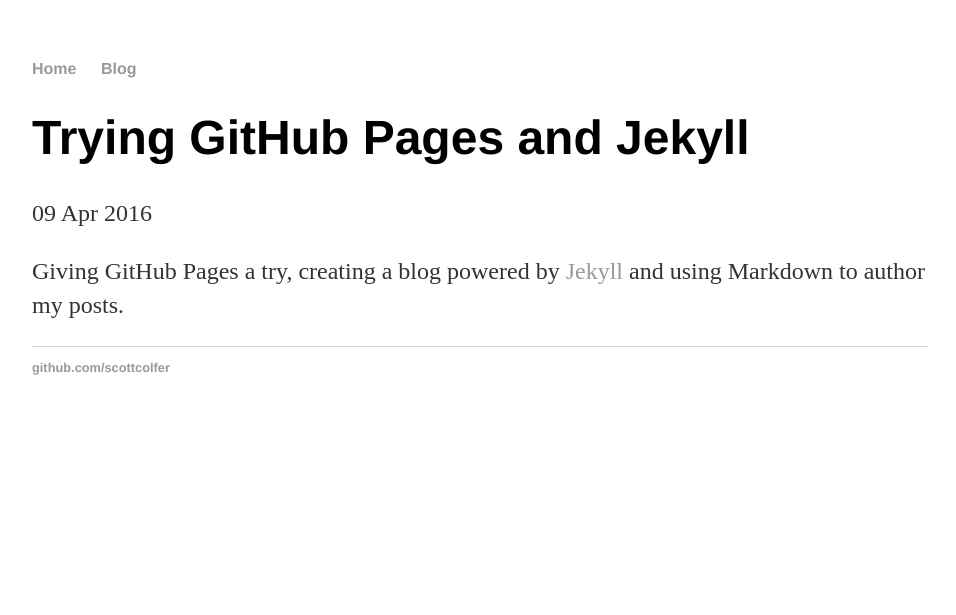
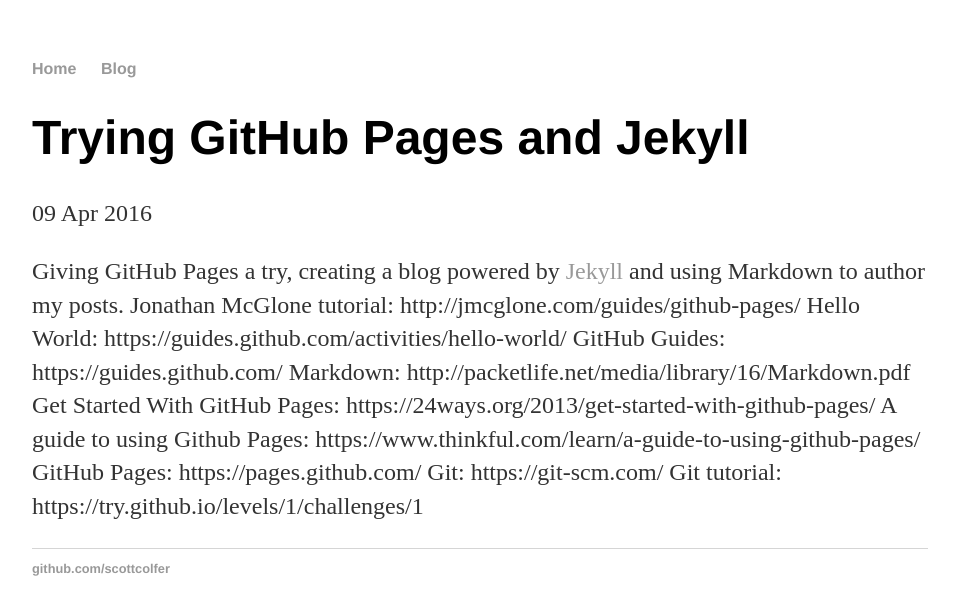
Before and after one commit to scottcolfer/scottcolfer.github.io, a Jekyll site: the page built from _posts/2016-04-09-personal-site-github-pages-jekyll.md, in a window 1280 px wide. Shown: the top 615 px of the page, without its empty margins (160-1116 px from the left). Built offline with Jekyll 4.4.1, drawn with Linux system fonts in a browser that asks for light colours.

Commit message:
Update 2016-04-09-personal-site-github-pages-jekyll.md
Adding urls for resources.

```diff
--- a/_posts/2016-04-09-personal-site-github-pages-jekyll.md
+++ b/_posts/2016-04-09-personal-site-github-pages-jekyll.md
@@ -5,3 +5,12 @@
 ---
 
 Giving GitHub Pages a try, creating a blog powered by [Jekyll](http://jekyllrb.com) and using Markdown to author my posts.
+Jonathan McGlone tutorial: http://jmcglone.com/guides/github-pages/
+Hello World: https://guides.github.com/activities/hello-world/
+GitHub Guides: https://guides.github.com/
+Markdown: http://packetlife.net/media/library/16/Markdown.pdf
+Get Started With GitHub Pages: https://24ways.org/2013/get-started-with-github-pages/
+A guide to using Github Pages: https://www.thinkful.com/learn/a-guide-to-using-github-pages/
+GitHub Pages: https://pages.github.com/
+Git: https://git-scm.com/
+Git tutorial: https://try.github.io/levels/1/challenges/1
```
